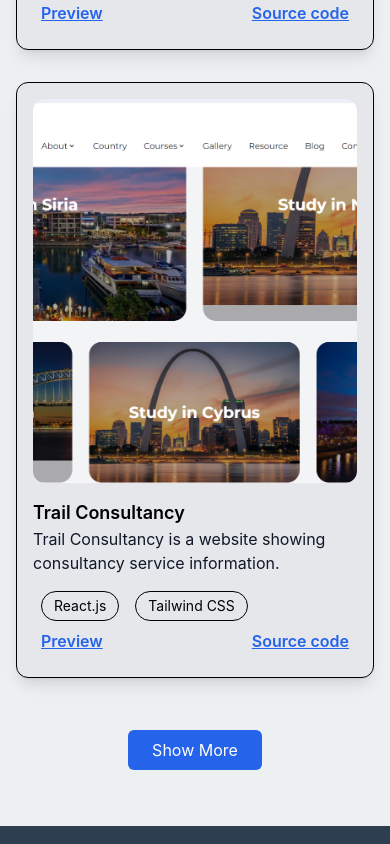
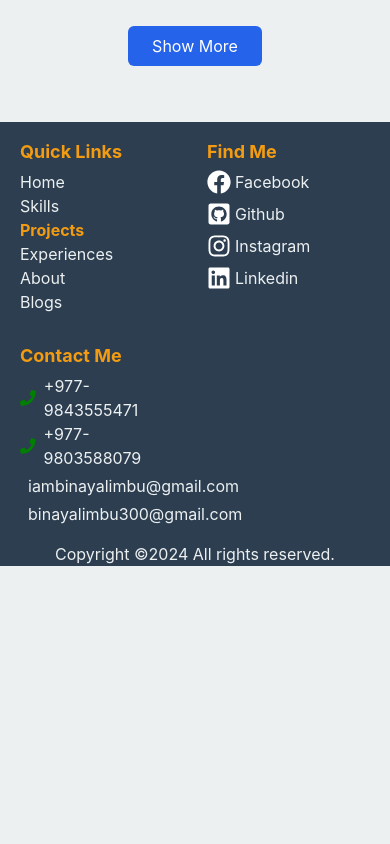
Before and after one commit to binayakedem/Binay, a React (Vite) app: page /projects in a window 390 px wide. Shown: the part 2220-3064 px from the top of the page. After the commit the page ends 2786 px from the top, so only its background shows below. Built offline with nearby package versions, Linux system fonts and the light colour scheme.

Commit message:
project size is reduced

```diff
--- a/src/Components/Footer.jsx
+++ b/src/Components/Footer.jsx
@@ -14,7 +14,7 @@ const Footer = () => {
   return (
     <div className='text-light-gray bg-dark-slate mt-6'>
        <div className=' lg:px-32 md:px-20 px-2'>
-        <div className='grid grid-cols-1 md:grid-cols-2 lg:grid-cols-3 '>
+        <div className='grid grid-cols-2 md:grid-cols-2 lg:grid-cols-3 '>
           <div className='flex flex-col p-3' >
             <h1 className='text-warm-orange font-bold md:text-2xl text-lg my-1'>Quick Links</h1>
             <div className='flex flex-col lg:gap-1 '>
--- a/src/Components/Projects.jsx
+++ b/src/Components/Projects.jsx
@@ -152,7 +152,7 @@ const Projects = () => {
           displayedProjects.map((d) => (
             <div data-aos="zoom-in-up" data-aos-duration="1500" key={d.id} className='flex flex-col rounded-xl border border-black p-4 shadow-lg bg-gray-200 '>
               <div className='flex flex-col gap-4'>
-                <div className='overflow-hidden h-96'>
+                <div className='overflow-hidden h-52 md:h-72 lg:h-96'>
                   <a href={d.preview} target='_blank'>
                     <img className='h-full w-full object-cover rounded-xl hover:scale-110 duration-300 cursor-pointer' src={d.image} alt={d.name} />
                   </a>
```
